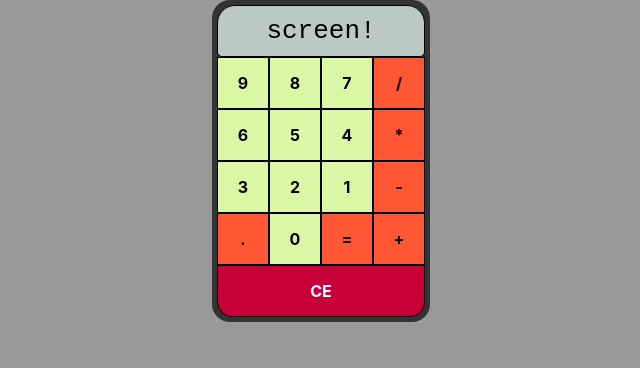
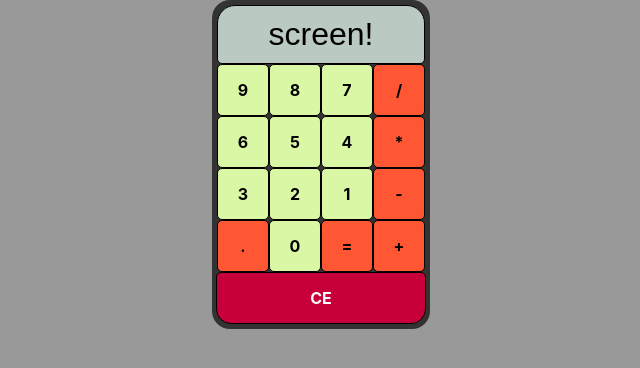
Before and after one commit to coolsitebiz/calculator, a React (Create React App) app: page / in a window 1280 px wide. Shown: the top 368 px of the page, without its empty margins (319-959 px from the left). Built offline with nearby package versions, Linux system fonts and the light colour scheme.

Commit message:
finished styling

```diff
--- a/src/css/calculator.css
+++ b/src/css/calculator.css
@@ -30,7 +30,7 @@ div .screen {
     border-radius: 18px 18px 5px 5px;
     width: 100%;
     border: 1px solid black;
-    font-family: monospace;
+    font-family: Arial, Helvetica, sans-serif;
     font-size: 2em;
 }
 
@@ -43,6 +43,7 @@ div .digit, .operator, .clear {
     width: 50px;
     border: 1px solid black;
     font-weight: bold;
+    border-radius: 5px;
 
     -webkit-user-select: none; /* Safari */
     -moz-user-select: none; /* Firefox */
@@ -83,10 +84,10 @@ div .digit, .operator, .clear {
 .clear {
     color:#fff;
     background: #C70039;
-    width: 99%;
+    width: 100%;
     justify-self: center;
     grid-column-end: span 4;
-    border-radius: 0px 0px 15px 15px;
+    border-radius: 5px 5px 15px 15px;
 }
 
 .clear:hover {
```
